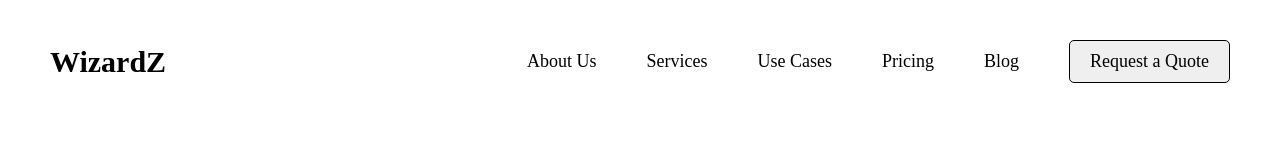
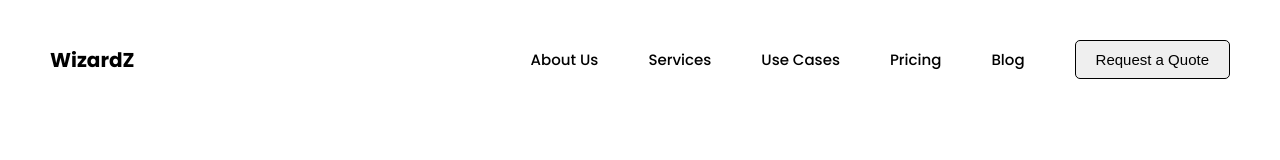
Before and after one commit to Subhampreet/GSAP_Playground, a website: page index.html in a window 1280 px wide. Drawn offline with Linux system fonts and the light colour scheme.

Commit message:
Font Family Bug Fix

```diff
--- a/styles.css
+++ b/styles.css
@@ -2,7 +2,6 @@
   margin: 0;
   padding: 0;
   box-sizing: border-box;
-  font-family: gilroy;
 }
 
 html,body{
@@ -33,17 +32,17 @@ nav{
 }
 
 nav h1{
-  font-size: 30px;
+  font-size: 20px;
 }
 
 nav h4{
-  font-size: 18px;
+  font-size: 15px;
   font-weight: 500;
 }
 
 nav button{
   padding: 10px 20px;
-  font-size: 18px;
+  font-size: 15px;
   border-radius: 5px;
   border: 1px solid #000;
 }
```
